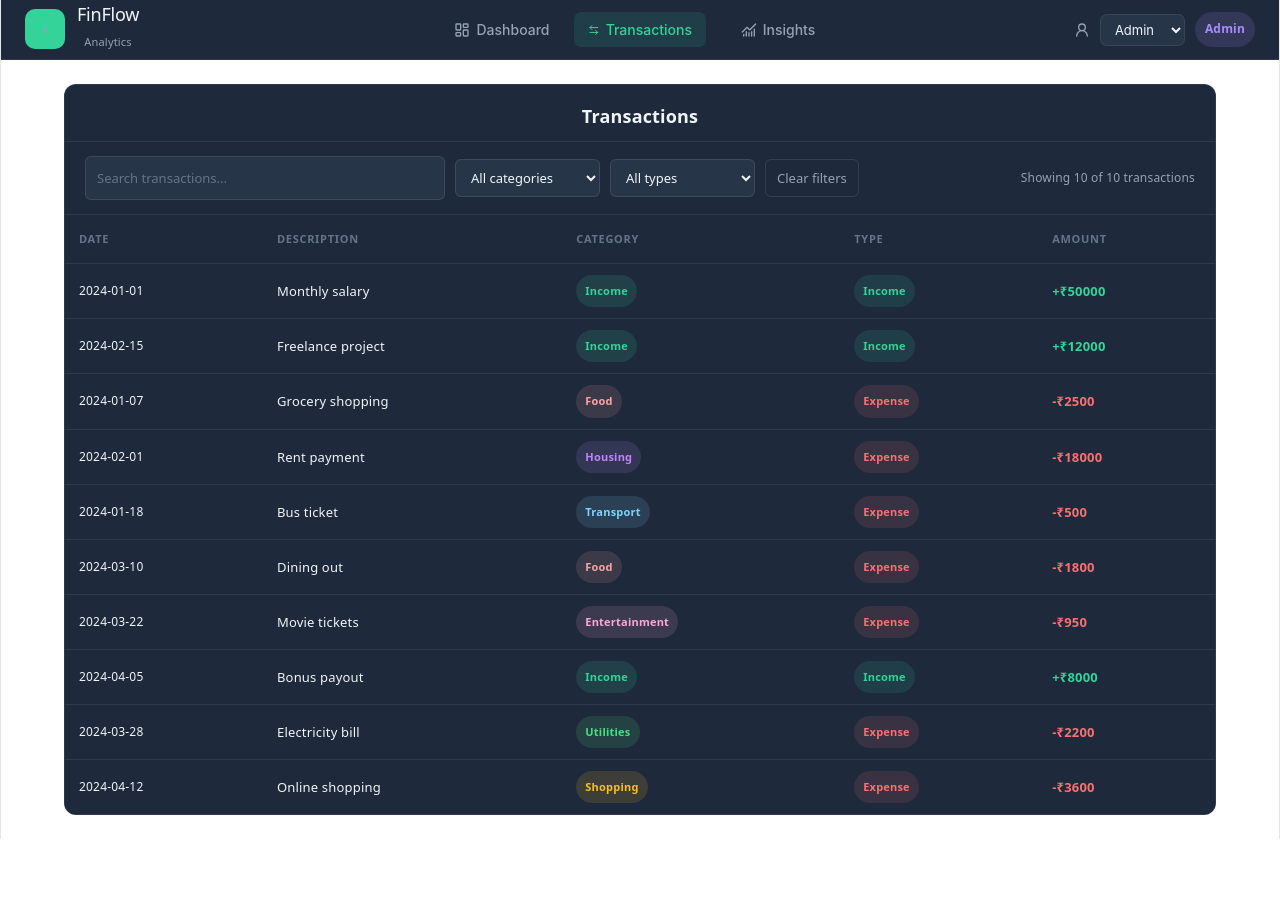
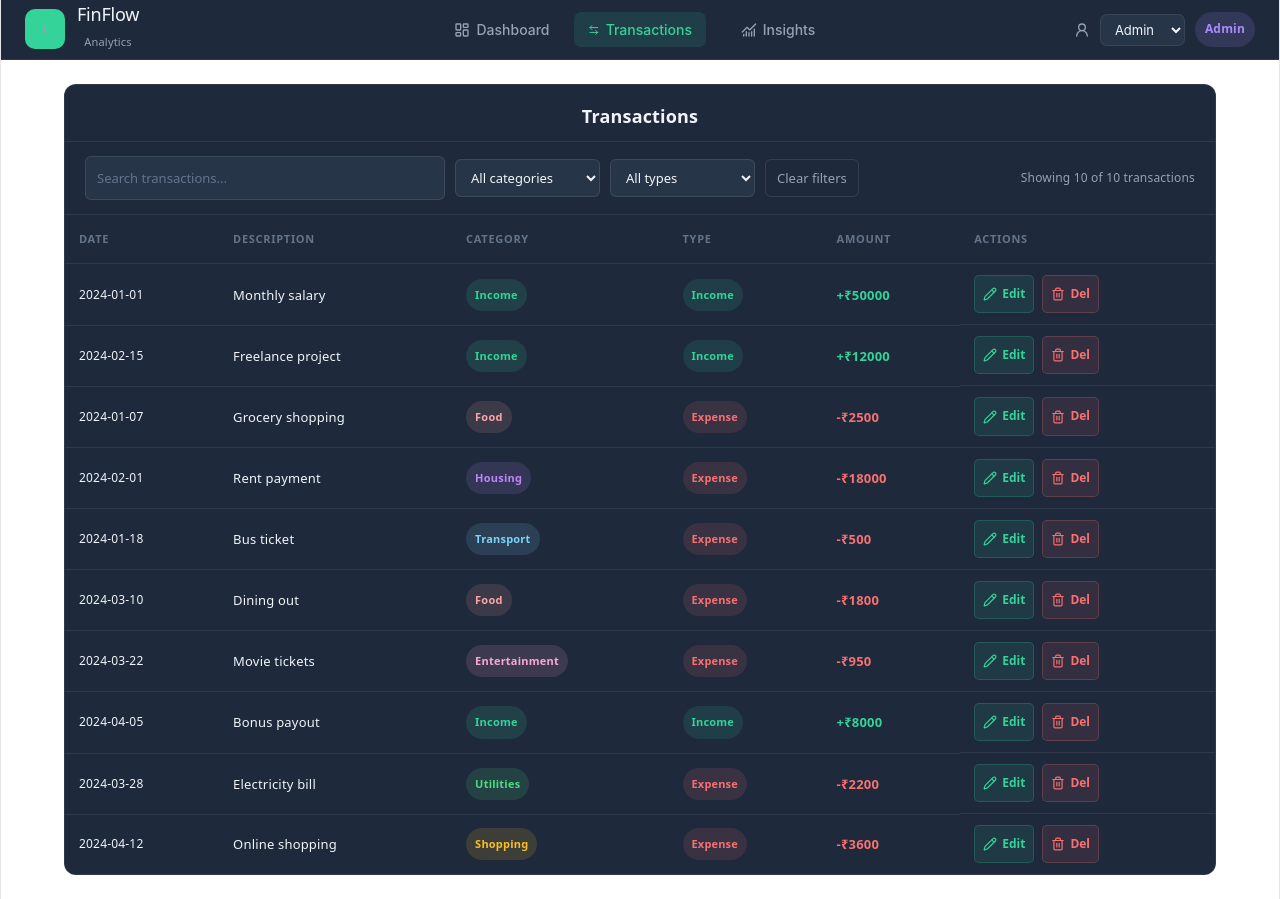
Before and after one commit to ShrutiM8/finflow-analytics, a React (Vite) app in the folder finflow-analytics/: page / in a window 1280 px wide. Both pictures are taken after a click on the button "Transactions". Before the commit the page ends 839 px from the top, so only its background shows below. Built offline with nearby package versions, Linux system fonts and the light colour scheme.

Commit message:
Add edit functionality to transaction page

```diff
--- a/finflow-analytics/src/App.jsx
+++ b/finflow-analytics/src/App.jsx
@@ -8,12 +8,18 @@ import { AppProvider } from './components/AppContext'
 
 function App() {
   const [activeTab, setActiveTab] = useState('dashboard')
+  const [role, setRole] = useState('admin')
 
   return (
     <AppProvider>
       <div>
-        <Navbar activeTab={activeTab} onSelectTab={setActiveTab} />
-        {activeTab === 'transactions' ? <Transactions /> : <Dashboad />}
+        <Navbar
+          activeTab={activeTab}
+          onSelectTab={setActiveTab}
+          role={role}
+          onRoleChange={setRole}
+        />
+        {activeTab === 'transactions' ? <Transactions role={role} /> : <Dashboad />}
       </div>
     </AppProvider>
   )
--- a/finflow-analytics/src/components/AppContext.jsx
+++ b/finflow-analytics/src/components/AppContext.jsx
@@ -1,9 +1,9 @@
-import { createContext } from 'react'
+import { createContext, useState } from 'react'
 
 export const AppContext = createContext(null)
 
 export function AppProvider({ children }) {
-	const transactions = [
+	const [transactions, setTransactions] = useState([
 		{
 			id: 1,
 			description: 'Monthly salary',
@@ -84,7 +84,17 @@ export function AppProvider({ children }) {
 			amount: 3600,
 			date: '2024-04-12',
 		},
-	]
+	])
+
+	const updateTransaction = (transactionId, updates) => {
+		setTransactions((currentTransactions) =>
+			currentTransactions.map((transaction) =>
+				transaction.id === transactionId
+					? { ...transaction, ...updates }
+					: transaction
+			)
+		)
+	}
 
 	const income = transactions
 		.filter((transaction) => transaction.type === 'income')
@@ -101,6 +111,7 @@ export function AppProvider({ children }) {
 		expenses,
 		savingsRate,
 		transactions,
+		updateTransaction,
 	}
 
 	return (
--- a/finflow-analytics/src/components/Navbar.jsx
+++ b/finflow-analytics/src/components/Navbar.jsx
@@ -8,8 +8,7 @@ import {
   X,
 } from "lucide-react";
 
-function Navbar({ activeTab, onSelectTab }) {
-  const [role, setRole] = useState("admin");
+function Navbar({ activeTab, onSelectTab, role, onRoleChange }) {
   const [isMenuOpen, setIsMenuOpen] = useState(false);
 
   return (
@@ -71,7 +70,7 @@ function Navbar({ activeTab, onSelectTab }) {
         <select
           className="role-select"
           value={role}
-          onChange={(event) => setRole(event.target.value)}
+          onChange={(event) => onRoleChange(event.target.value)}
         >
           <option value="admin">Admin</option>
           <option value="viewer">Viewer</option>
--- a/finflow-analytics/src/components/Transactions.jsx
+++ b/finflow-analytics/src/components/Transactions.jsx
@@ -1,4 +1,5 @@
 import React, { useContext, useMemo, useState } from 'react';
+import { Pencil, Trash2 } from 'lucide-react';
 import { AppContext } from './AppContext';
 
 const CATEGORY_COLORS = {
@@ -16,11 +17,18 @@ const CATEGORY_COLORS = {
   Other: '#94a3b8',
 };
 
-function Transactions() {
-  const { transactions } = useContext(AppContext);
+function Transactions({ role }) {
+  const { transactions, updateTransaction } = useContext(AppContext);
   const [searchQuery, setSearchQuery] = useState('');
   const [selectedCategory, setSelectedCategory] = useState('all');
   const [selectedType, setSelectedType] = useState('all');
+  const [editingTransaction, setEditingTransaction] = useState(null);
+  const [editForm, setEditForm] = useState({
+    description: '',
+    category: '',
+    amount: '',
+    type: 'expense',
+  });
 
   const categories = [...new Set(transactions.map((transaction) => transaction.category))]
     .sort((left, right) => left.localeCompare(right));
@@ -42,6 +50,32 @@ function Transactions() {
       return matchesSearch && matchesCategory && matchesType;
     });
   }, [transactions, searchQuery, selectedCategory, selectedType]);
+
+  const openEditForm = (transaction) => {
+    setEditingTransaction(transaction);
+    setEditForm({
+      description: transaction.description,
+      category: transaction.category,
+      amount: String(transaction.amount),
+      type: transaction.type,
+    });
+  };
+
+  const saveTransaction = (event) => {
+    event.preventDefault();
+    if (!editingTransaction || !editForm.description.trim() || !editForm.category.trim()) return;
+
+    const amount = Number(editForm.amount);
+    if (!Number.isFinite(amount) || amount < 0) return;
+
+    updateTransaction(editingTransaction.id, {
+      description: editForm.description.trim(),
+      category: editForm.category.trim(),
+      amount,
+      type: editForm.type,
+    });
+    setEditingTransaction(null);
+  };
 
   return (
     <div className="transactions-table-wrapper tx-page">
@@ -104,6 +138,7 @@ function Transactions() {
               <th>Category</th>
               <th>Type</th>
               <th>Amount</th>
+              {role === 'admin' && <th>Actions</th>}
             </tr>
           </thead>
           <tbody>
@@ -133,16 +168,93 @@ function Transactions() {
                 <td className={`transaction-amount ${transaction.type}`}>
                   {transaction.type === 'income' ? '+' : '-'}₹{transaction.amount}
                 </td>
+                {role === 'admin' && (
+                  <td className="transaction-actions">
+                    <button
+                      type="button"
+                      className="transaction-action edit"
+                      aria-label={`Edit ${transaction.description}`}
+                      onClick={() => openEditForm(transaction)}
+                    >
+                      <Pencil size={14} aria-hidden="true" />
+                      <span>Edit</span>
+                    </button>
+                    <button type="button" className="transaction-action delete" aria-label={`Delete ${transaction.description}`}>
+                      <Trash2 size={14} aria-hidden="true" />
+                      <span>Del</span>
+                    </button>
+                  </td>
+                )}
               </tr>
               );
             }) : (
               <tr>
-                <td className="transactions-empty" colSpan="5">No transactions found</td>
+                <td className="transactions-empty" colSpan={role === 'admin' ? 6 : 5}>
+                  No transactions found
+                </td>
               </tr>
             )}
           </tbody>
         </table>
       </div>
+
+      {editingTransaction && (
+        <div className="transaction-modal-backdrop" onClick={() => setEditingTransaction(null)}>
+          <form
+            className="transaction-edit-form"
+            onSubmit={saveTransaction}
+            onClick={(event) => event.stopPropagation()}
+            aria-label="Edit transaction"
+          >
+            <h3>Edit Transaction</h3>
+            <label>
+              Description
+              <input
+                type="text"
+                value={editForm.description}
+                onChange={(event) => setEditForm({ ...editForm, description: event.target.value })}
+                required
+              />
+            </label>
+            <label>
+              Category
+              <input
+                type="text"
+                value={editForm.category}
+                onChange={(event) => setEditForm({ ...editForm, category: event.target.value })}
+                required
+              />
+            </label>
+            <label>
+              Amount
+              <input
+                type="number"
+                min="0"
+                step="0.01"
+                value={editForm.amount}
+                onChange={(event) => setEditForm({ ...editForm, amount: event.target.value })}
+                required
+              />
+            </label>
+            <label>
+              Type
+              <select
+                value={editForm.type}
+                onChange={(event) => setEditForm({ ...editForm, type: event.target.value })}
+              >
+                <option value="income">Income</option>
+                <option value="expense">Expense</option>
+              </select>
+            </label>
+            <div className="transaction-edit-actions">
+              <button type="button" className="filter-clear" onClick={() => setEditingTransaction(null)}>
+                Cancel
+              </button>
+              <button type="submit" className="transaction-action edit">Save changes</button>
+            </div>
+          </form>
+        </div>
+      )}
     </div>
   );
 }
--- a/finflow-analytics/src/components/component.scss
+++ b/finflow-analytics/src/components/component.scss
@@ -678,6 +678,109 @@
   color: #f87171;
 }
 
+.transaction-actions {
+  display: flex;
+  align-items: center;
+  gap: 8px;
+  white-space: nowrap;
+}
+
+.transaction-action {
+  display: inline-flex;
+  align-items: center;
+  justify-content: center;
+  gap: 5px;
+  min-height: 30px;
+  padding: 5px 8px;
+  border: 1px solid transparent;
+  border-radius: 5px;
+  background: transparent;
+  font: inherit;
+  font-size: 12px;
+  font-weight: 600;
+  cursor: pointer;
+}
+
+.transaction-action.edit {
+  border-color: rgba(52, 211, 153, 0.22);
+  background: rgba(52, 211, 153, 0.1);
+  color: #34d399;
+}
+
+.transaction-action.delete {
+  border-color: rgba(248, 113, 113, 0.22);
+  background: rgba(248, 113, 113, 0.1);
+  color: #f87171;
+}
+
+.transaction-action:hover {
+  filter: brightness(1.15);
+}
+
+.transaction-modal-backdrop {
+  position: fixed;
+  inset: 0;
+  z-index: 1000;
+  display: grid;
+  place-items: center;
+  box-sizing: border-box;
+  padding: 20px;
+  background: rgba(2, 6, 23, 0.78);
+}
+
+.transaction-edit-form {
+  display: grid;
+  gap: 16px;
+  width: min(100%, 460px);
+  box-sizing: border-box;
+  padding: 24px;
+  border: 1px solid rgba(255, 255, 255, 0.1);
+  border-radius: 10px;
+  background: #1e293b;
+  box-shadow: 0 24px 64px rgba(0, 0, 0, 0.45);
+}
+
+.transaction-edit-form h3 {
+  margin: 0;
+  color: #f1f5f9;
+  font-size: 18px;
+}
+
+.transaction-edit-form label {
+  display: grid;
+  gap: 7px;
+  color: #94a3b8;
+  font-size: 12px;
+  font-weight: 600;
+}
+
+.transaction-edit-form input,
+.transaction-edit-form select {
+  width: 100%;
+  min-height: 40px;
+  box-sizing: border-box;
+  padding: 9px 11px;
+  border: 1px solid rgba(255, 255, 255, 0.1);
+  border-radius: 6px;
+  outline: none;
+  background: #273549;
+  color: #f1f5f9;
+  font: inherit;
+  font-size: 13px;
+}
+
+.transaction-edit-form input:focus,
+.transaction-edit-form select:focus {
+  border-color: #64748b;
+}
+
+.transaction-edit-actions {
+  display: flex;
+  justify-content: flex-end;
+  gap: 9px;
+  padding-top: 4px;
+}
+
 
 /* =========================
    RESPONSIVE
```
